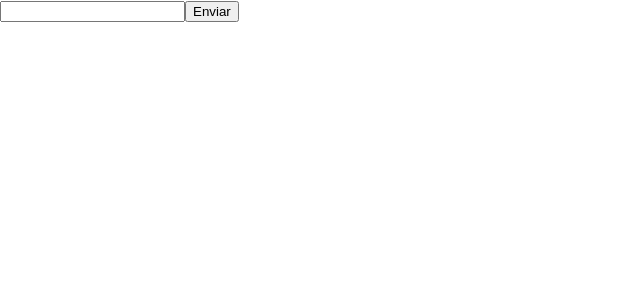
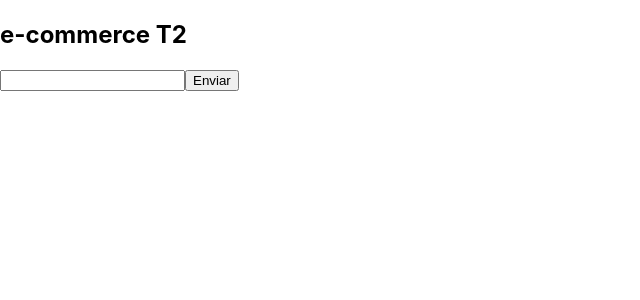
Before and after one commit to IaveL/testes-codigo, a React (Create React App) app: page / in a window 1280 px wide. Shown: the top 300 px of the page, without its empty margins (0-640 px from the left). Built offline with nearby package versions, Linux system fonts and the light colour scheme.

Commit message:
nome do e-commerce added

```diff
--- a/src/App.jsx
+++ b/src/App.jsx
@@ -353,6 +353,7 @@ export default function App() {
 
   return (
     <div>
+      <h2>e-commerce T2</h2>
       <input value={input}
       onChange={(e)=>{setInput(e.target.value)}}/>
       <button onClick={()=>{handleClick()}}>Enviar</button>
```
